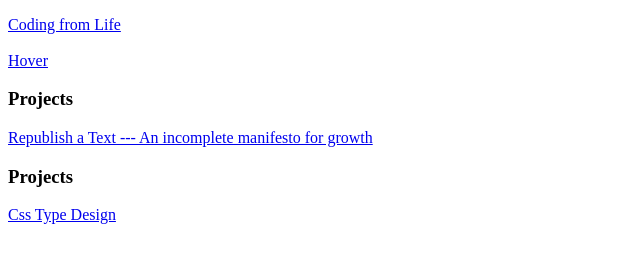
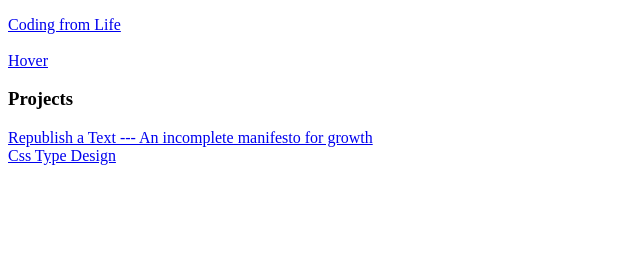
Before and after one commit to Huiyang08/Interactive2, a plain HTML site: page index.html in a window 1280 px wide. Shown: the part 105-368 px from the top of the page, without its empty margins (0-640 px from the left). Drawn offline with Linux system fonts and the light colour scheme.

Commit message:
change4-br

```diff
--- a/index.html
+++ b/index.html
@@ -25,7 +25,7 @@
       <a href="https://www.google.com/maps/d/viewer?mid=1BCvmSC1GsQD9ShzTM7I6CpKtF8E" target="blank">Republish a Text --- An incomplete manifesto for growth</a>
 
       <br>
-      <h3>Projects</h3>
+
       <a href="P2/index.html" target="blank">Css Type Design
       </a>
 
```
